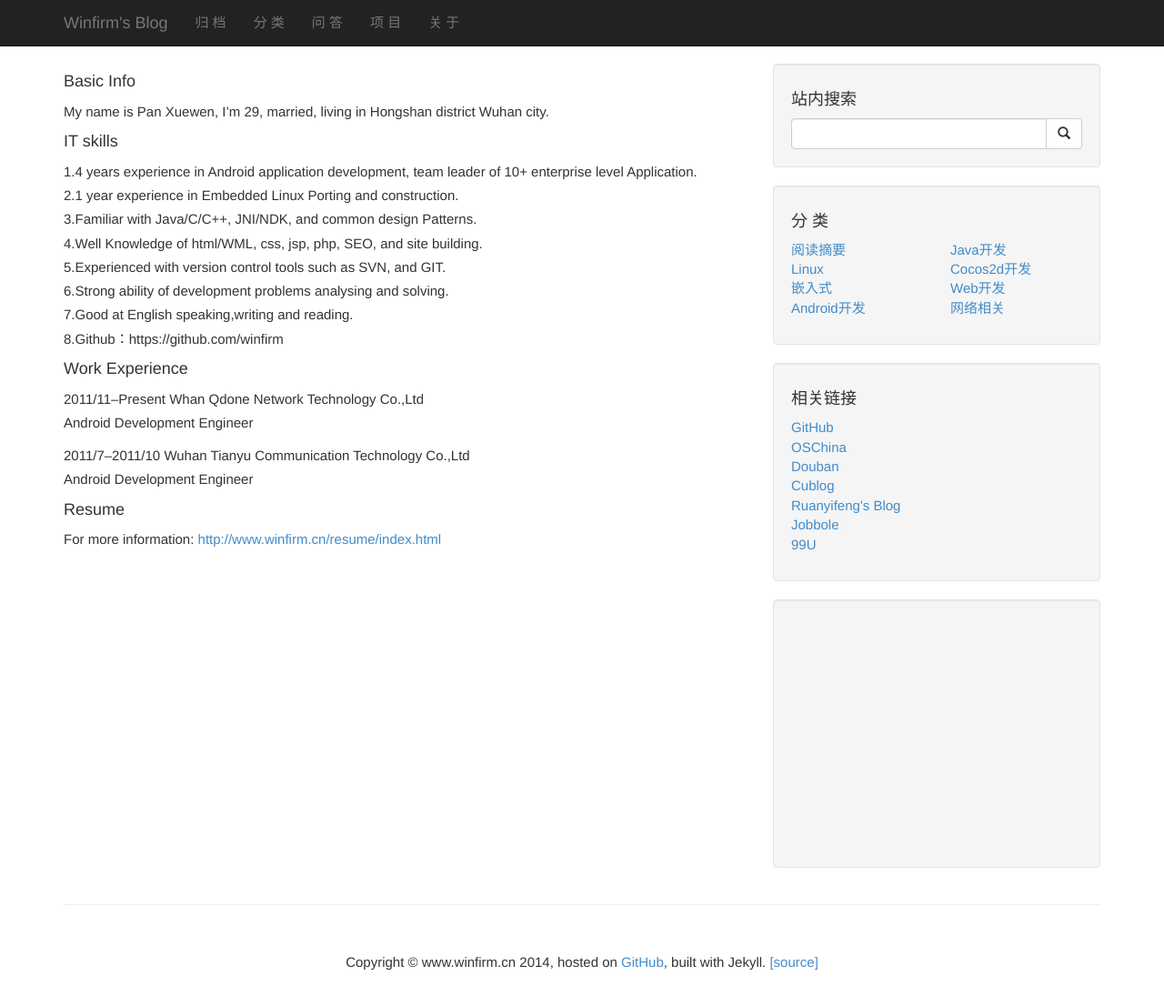
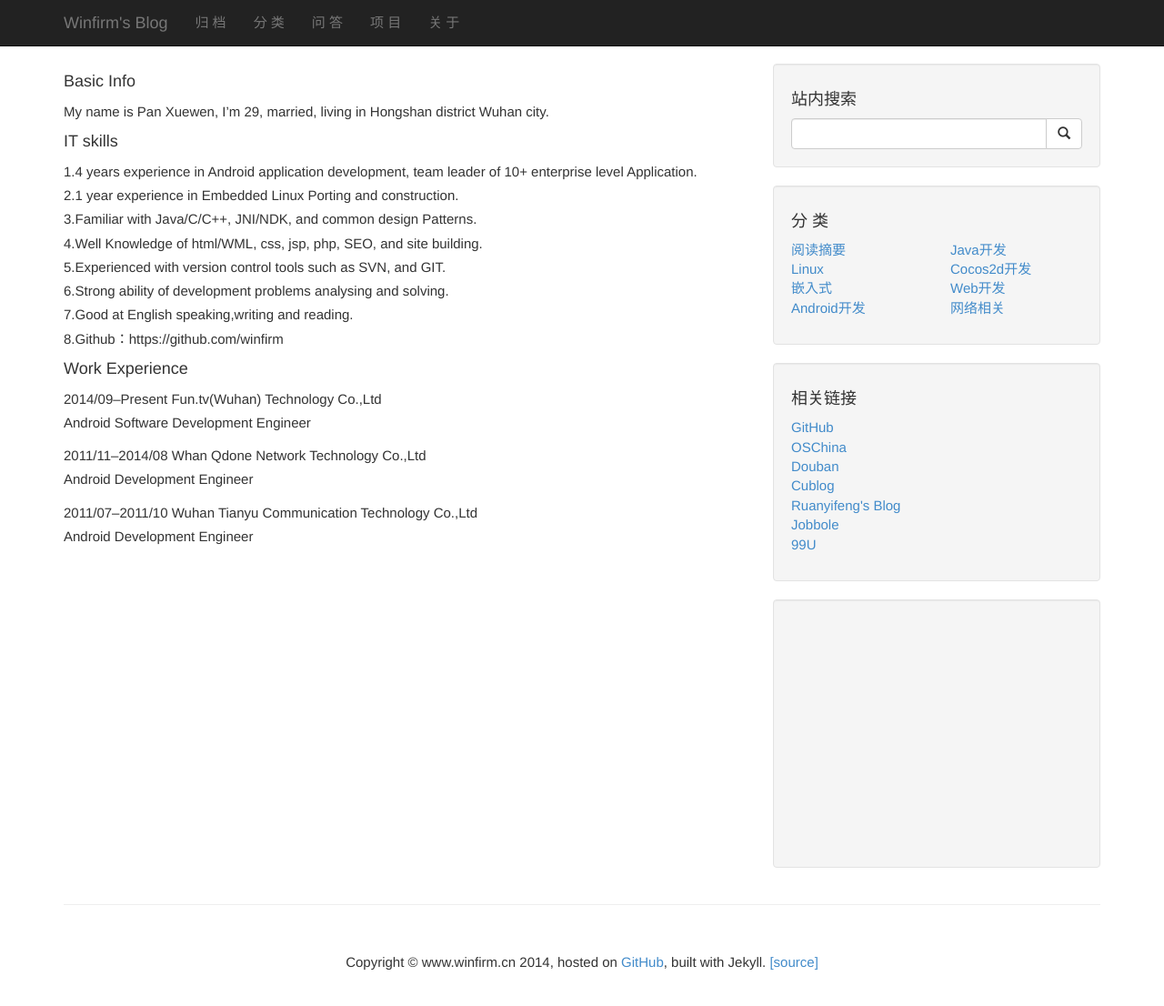
Before and after one commit to wdyggh/wdyggh.github.com, a Jekyll site: the page built from about.md, in a window 1280 px wide and 1132 px high. Shown: the top 1106 px of the window at 91% size. Built offline with Jekyll 4.4.1, drawn with Linux system fonts in a browser that asks for light colours; Markdown is read by kramdown in place of the engine named in the settings; comment, search, counter and statistics services are not loaded.

Commit message:
Update about.md

```diff
--- a/about.md
+++ b/about.md
@@ -16,14 +16,14 @@ My name is Pan Xuewen, I'm 29, married, living in Hongshan district Wuhan city.
 8.Github：https://github.com/winfirm
 
 ####Work Experience
-2011/11--Present  Whan Qdone Network Technology Co.,Ltd
+2014/09--Present  Fun.tv(Wuhan) Technology Co.,Ltd
+Android Software Development Engineer
+
+2011/11--2014/08  Whan Qdone Network Technology Co.,Ltd
 Android Development Engineer
 
-2011/7--2011/10  Wuhan Tianyu Communication Technology Co.,Ltd
+2011/07--2011/10  Wuhan Tianyu Communication Technology Co.,Ltd
 Android Development Engineer
-
-####Resume
-For more information: <http://www.winfirm.cn/resume/index.html>
 
 <!-- Blog Comments -->
 <div class="media">
```
